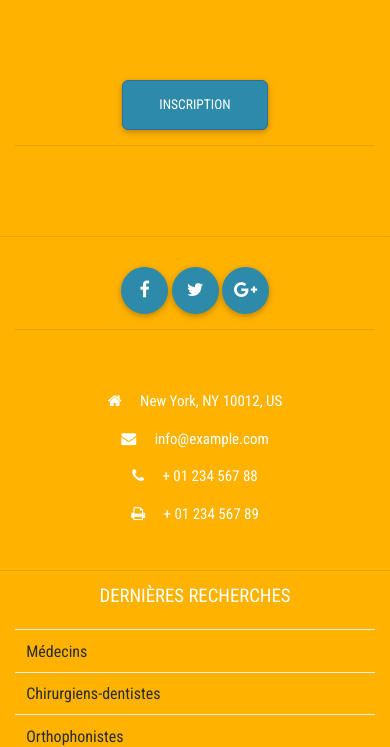
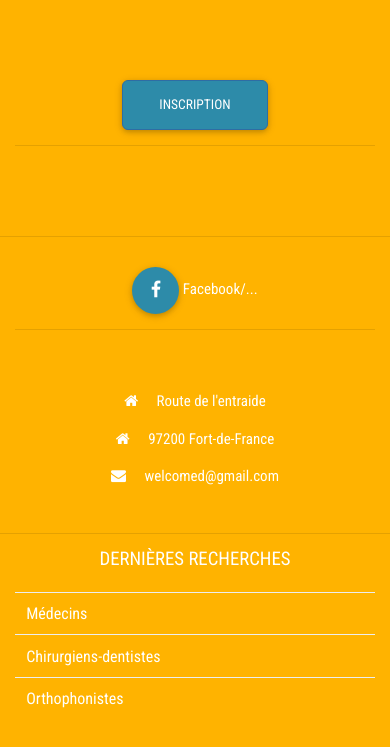
Before and after one commit to s5max/ProjetWelcomed, a PHP site: page / in a window 390 px wide. Shown: the part 5753-6500 px from the top of the page. Run offline with PHP 8.4, Linux system fonts and the light colour scheme; data comes from the database, SQL or seed files in the repository; some libraries are stand-ins or nearby versions.

```diff
--- a/css/style.css
+++ b/css/style.css
@@ -65,7 +65,9 @@ select {
   color: #fff;}
 .normalcontact {
   text-align: left !important;}
-
+.whitetable {
+  color: #fff;
+}
 /*----------------------------------
     FORMS BOOTSTRAP 3.3.7
 ------------------------------------*/
--- a/index.php
+++ b/index.php
@@ -619,19 +619,14 @@ require('include/connect.php');
                         <div class="footer-socials">
 
                             <!--Facebook-->
-                            <a type="button" class="btn-floating btn-small btn-primary"><i class="fa fa-facebook"></i></a>
-                            <!--Twitter-->
-                            <a type="button" class="btn-floating btn-small btn-primary"><i class="fa fa-twitter"></i></a>
-                            <!--Google +-->
-                            <a type="button" class="btn-floating btn-small btn-primary"><i class="fa fa-google-plus"></i></a>
+                            <a type="button" class="btn-floating btn-small btn-primary"><i class="fa fa-facebook"></i></a> Facebook/...
 
                         </div>
                         <hr class="between-sections wow fadeIn" data-wow-delay="0.4s">
                         <!--Info-->
-                        <p><i class="fa fa-home mr-3"></i> New York, NY 10012, US</p>
-                        <p><i class="fa fa-envelope mr-3"></i> info@example.com</p>
-                        <p><i class="fa fa-phone mr-3"></i> + 01 234 567 88</p>
-                        <p><i class="fa fa-print mr-3"></i> + 01 234 567 89</p>
+                        <p><i class="fa fa-home mr-3"></i> Route de l'entraide</p>
+                        <p><i class="fa fa-home mr-3"></i> 97200 Fort-de-France</p>
+                        <p><i class="fa fa-envelope mr-3"></i> welcomed@gmail.com</p>
 
                     </div>
                     <!--/Second column-->
@@ -642,10 +637,10 @@ require('include/connect.php');
                     <div class="col-xl-3 offset-xl-1 col-lg-4 col-md-6 t-1 pb-1 wow fadeIn" data-wow-delay="0.3s">
 
                         <!--Title-->
-                        <h5 class="title mb-2"><strong>Dernières recherches</strong></h5>
+                        <h5 class="title mb-2 normaltitlefoot"><strong>Dernières recherches</strong></h5>
 
                         <!--Opening hours table-->
-                        <table class="table">
+                        <table class="table whitetable">
                             <tbody>
                                 <tr>
                                     <td>Médecins</td>
```
Also changed, not shown: account.php (+24 -3 lines), include/footer.php (+8 -13 lines).
